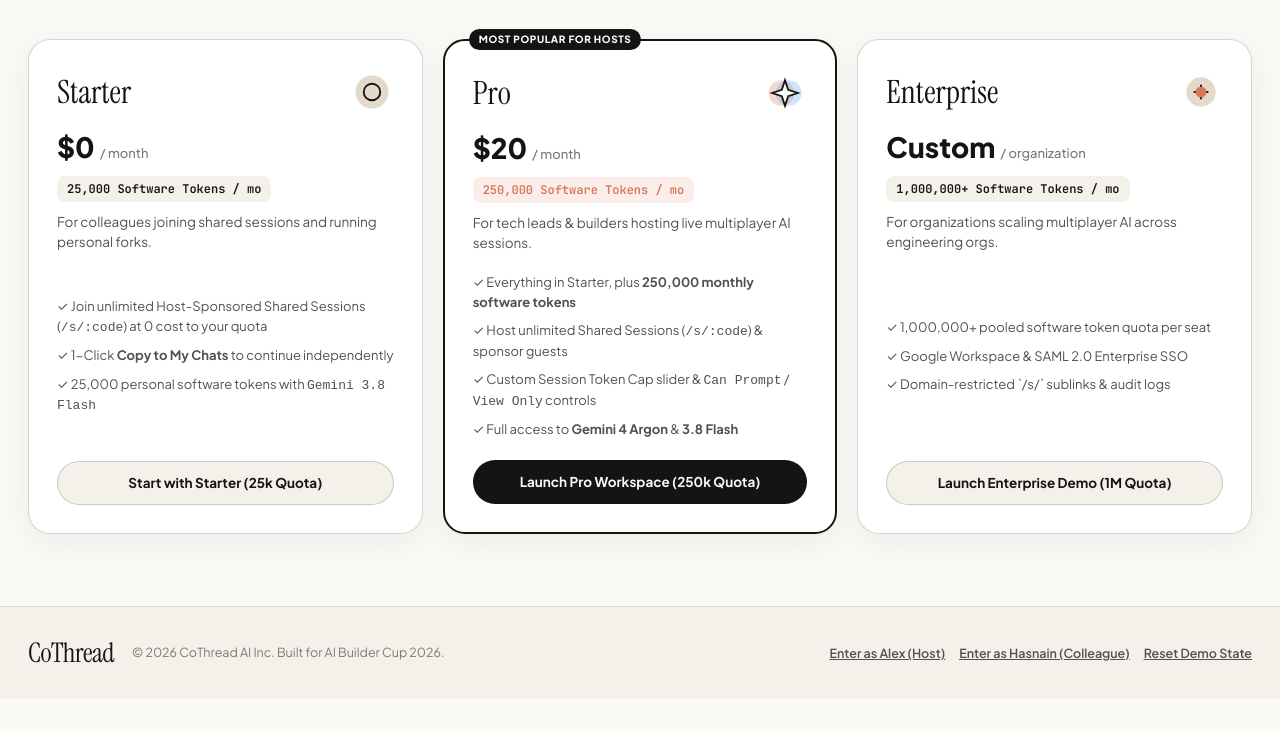
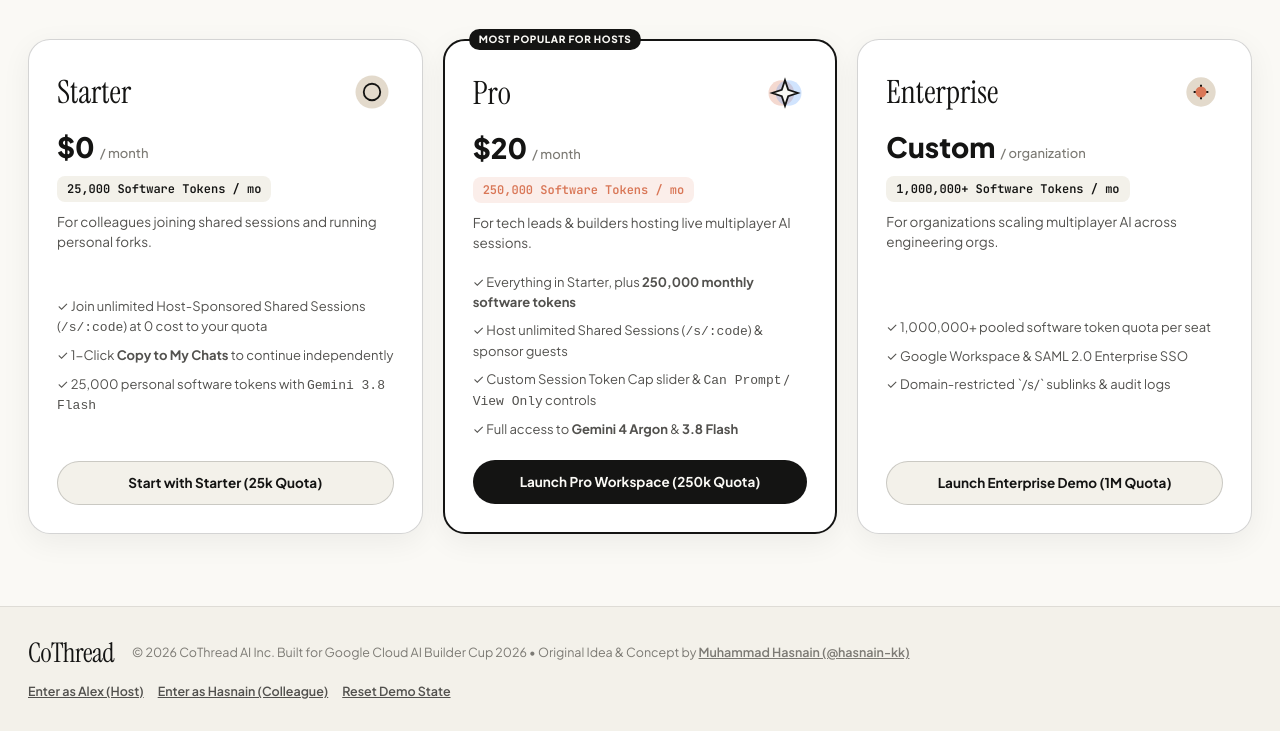
Before and after one commit to RobinaMirbahar/CoThread, a website: page public/index.html in a window 1280 px wide. Shown: the part 2512-3243 px from the top of the page. Before the commit the page ends 3211 px from the top, so only its background shows below. Drawn offline with Linux system fonts and the light colour scheme.

Commit message:
Upload public/index.html (CoThread - AI Builder Cup 2026)

```diff
--- a/public/index.html
+++ b/public/index.html
@@ -482,7 +482,7 @@
         <div class="footer-brand-col">
           <div class="brand-wordmark-link">
             <span class="wordmark-serif">CoThread</span>
-            <span class="footer-copy">© 2026 CoThread AI Inc. Built for AI Builder Cup 2026.</span>
+            <span class="footer-copy">© 2026 CoThread AI Inc. Built for Google Cloud AI Builder Cup 2026 • Original Idea &amp; Concept by <a href="https://github.com/hasnain-kk" target="_blank" rel="noopener noreferrer" style="color: inherit; text-decoration: underline; font-weight: 600;">Muhammad Hasnain (@hasnain-kk)</a></span>
           </div>
         </div>
         <div class="footer-links-col">
```
